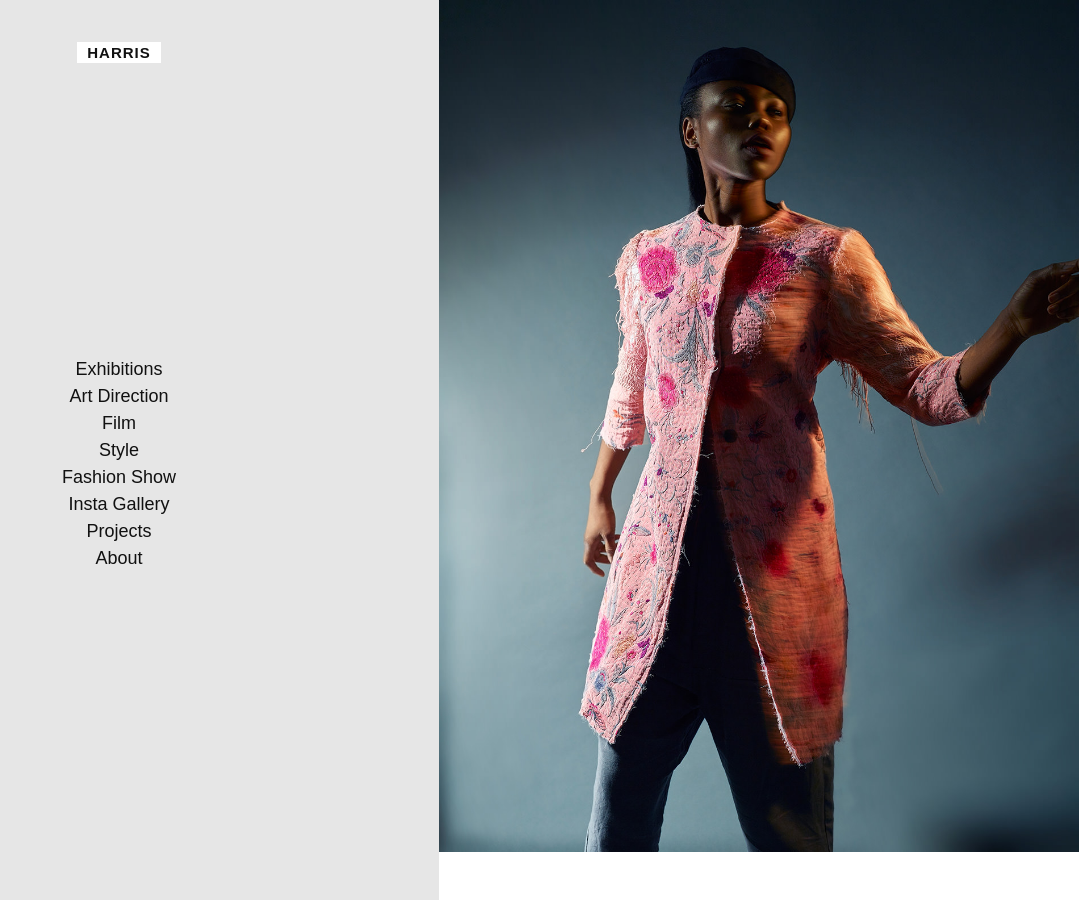
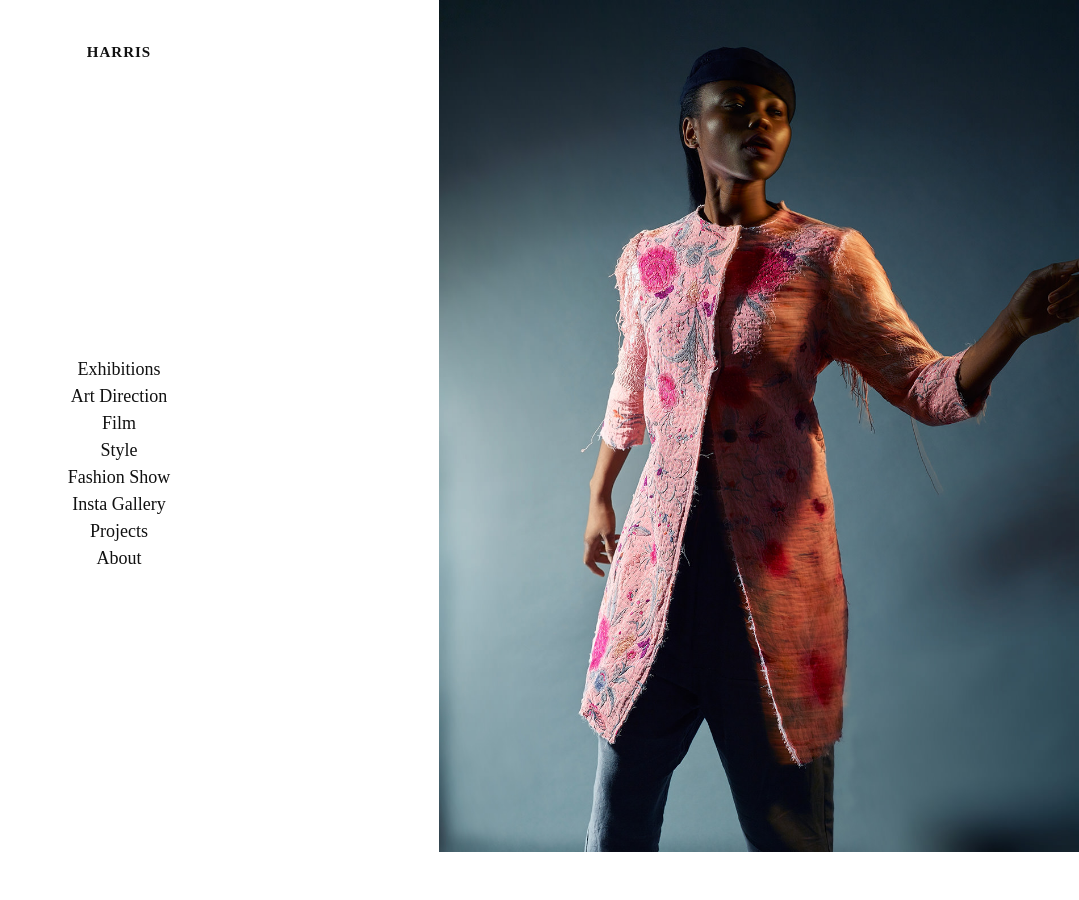
Before and after one commit to ulysses82/harris-site, a Jekyll site: the page built from index.html, in a window 1280 px wide. Shown: the whole page, without its empty margins (201-1280 px from the left). Built offline with Jekyll 4.4.1, drawn with Linux system fonts in a browser that asks for light colours; nearby versions of some CDN libraries.

Commit message:
Updated Main and 1 other file

```diff
--- a/_includes/head.html
+++ b/_includes/head.html
@@ -12,7 +12,7 @@
 <script type="text/javascript">
 		$(document).ready(function() {
 			$('#fullpage').fullpage({
-				sectionsColor: ['rgb(230, 230, 230)', '#4BBFC3', '#7BAABE', 'whitesmoke', '#ccddff'],
+				sectionsColor: ['#ffffff', '#ffffff', '#ffffff', '#ffffff', '#ffffff'],
 				anchors: ['firstPage', 'secondPage', '3rdPage', '4thpage', '5thpage', '6thpage', '7thpage', '8thpage', '9thpage', 'lastPage'],
 				menu: '#menu',
 				scrollingSpeed: 1000
--- a/css/main.scss
+++ b/css/main.scss
@@ -6,7 +6,7 @@
 
 
 // Our variables
-$base-font-family: niveau-grotesk, sans-serif;
+$base-font-family: essonnes-display, serif;
 $base-font-size:   18px;
 $base-font-weight: 400;
 $small-font-size:  $base-font-size * 0.875;
```
